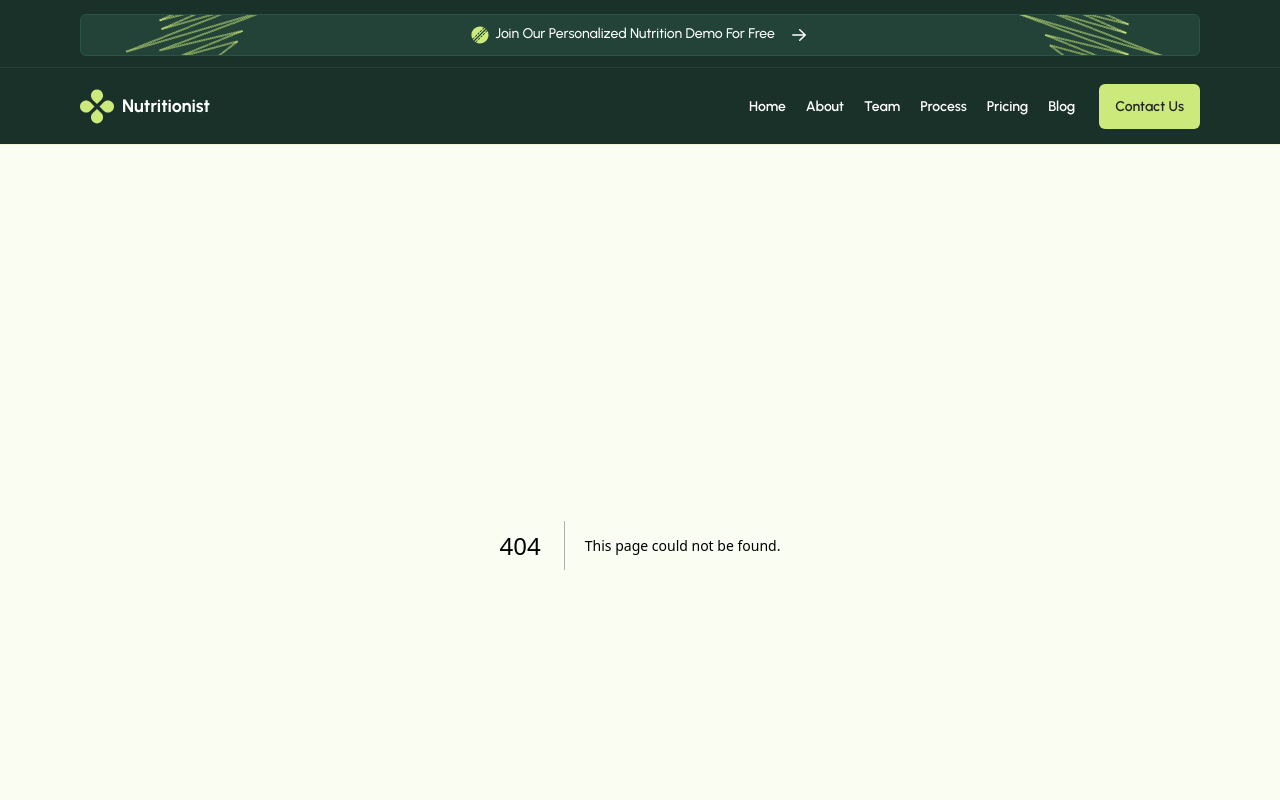
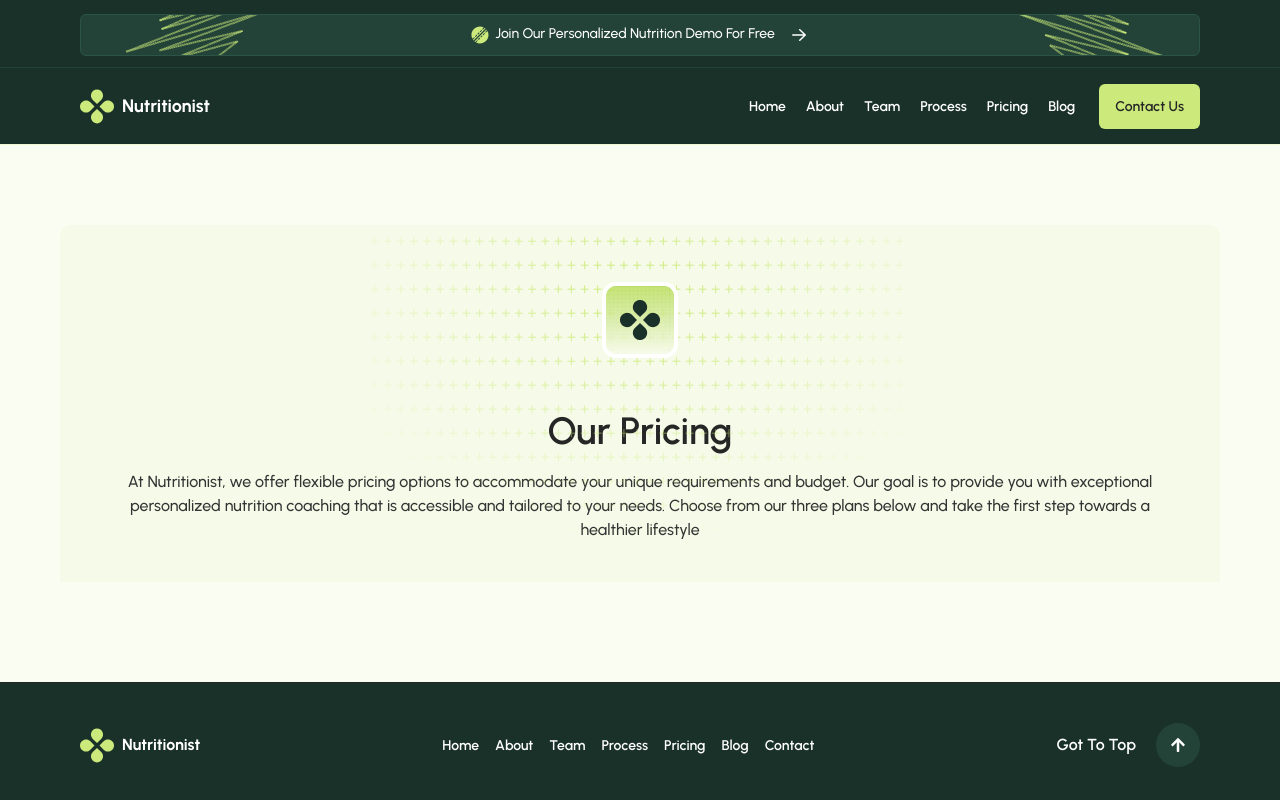
Before and after one commit to FojleTuhin/Nutritionist, a Next.js app: page /pricing in a window 1280 px wide. Before the commit this address had no page. Shown: the top 800 px of the page. Built offline with nearby package versions, Linux system fonts and the light colour scheme.

Commit message:
navbar update

```diff
--- /dev/null
+++ b/src/app/pricing/page.js
@@ -0,0 +1,15 @@
+import TeamExpert from '@/components/teamPage/TeamExpert';
+import React from 'react';
+
+const page = () => {
+    return (
+        <div className='px-4 tablet:px-10 medium:px-[60px]  laptop:px-20 pt-20 '>
+            <TeamExpert heading='Our Pricing' subHeading='At Nutritionist, we offer flexible pricing options to accommodate your unique requirements and budget. Our goal is to provide you with exceptional personalized nutrition coaching that is accessible and tailored to your needs. Choose from our three plans below and take the first step towards a healthier lifestyle' />
+
+
+
+        </div>
+    );
+};
+
+export default page;
--- a/src/components/shared/Navbar.jsx
+++ b/src/components/shared/Navbar.jsx
@@ -88,7 +88,7 @@ const Navbar = () => {
                     <Link href="/process" className="text-[14px] font-semibold rounded-[6px] hover:underline underline-offset-4" prefetch={false}>
                         Process
                     </Link>
-                    <Link href="#" className="text-[14px] font-semibold rounded-[6px] hover:underline underline-offset-4" prefetch={false}>
+                    <Link href="/pricing" className="text-[14px] font-semibold rounded-[6px] hover:underline underline-offset-4" prefetch={false}>
                         Pricing
                     </Link>
                     <Link href="#" className="text-[14px] font-semibold rounded-[6px] hover:underline underline-offset-4" prefetch={false}>
@@ -119,7 +119,7 @@ const Navbar = () => {
                             <Link href="/process" className="text-[14px] font-semibold rounded-[6px] hover:underline underline-offset-4" prefetch={false}>
                                 Process
                             </Link>
-                            <Link href="#" className="text-[14px] font-semibold rounded-[6px] hover:underline underline-offset-4" prefetch={false}>
+                            <Link href="/pricing" className="text-[14px] font-semibold rounded-[6px] hover:underline underline-offset-4" prefetch={false}>
                                 Pricing
                             </Link>
                             <Link href="#" className="text-[14px] font-semibold rounded-[6px] hover:underline underline-offset-4" prefetch={false}>
```
